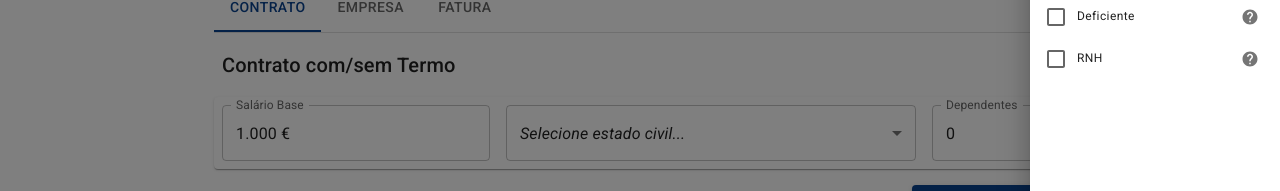
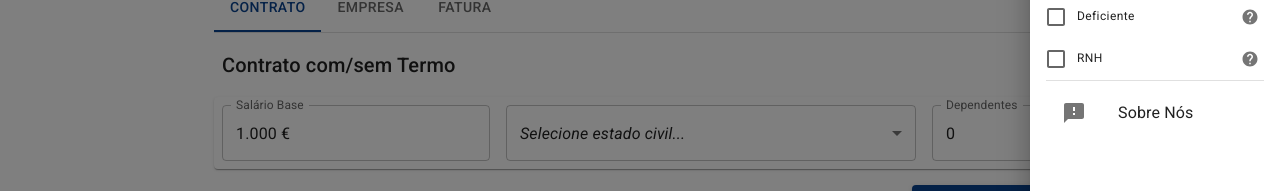
Before and after one commit to edgarmesquita/salary-calculator.github.io, a Next.js app: page / in a window 1280 px wide. Both pictures are taken after a click on the button "OPÇÕES". Shown: the part 152-343 px from the top of the page. Built offline with nearby package versions, Linux system fonts and the light colour scheme.

Commit message:
about us dialog

```diff
--- /dev/null
+++ b/src/components/AboutUsDialog.tsx
@@ -0,0 +1,45 @@
+import * as React from 'react';
+import Button from '@mui/material/Button';
+import Dialog from '@mui/material/Dialog';
+import DialogActions from '@mui/material/DialogActions';
+import DialogContent from '@mui/material/DialogContent';
+import DialogContentText from '@mui/material/DialogContentText';
+import DialogTitle from '@mui/material/DialogTitle';
+import { Box, Link } from '@mui/material';
+import Image from 'next/image';
+
+export interface IAboutUsDialogProps {
+  open: boolean;
+  onClose: () => void;
+}
+
+export default function AboutUsDialog({open, onClose}: IAboutUsDialogProps) {
+
+  return (
+
+    <Dialog maxWidth="sm"
+      open={open}
+      onClose={onClose}
+      aria-labelledby="alert-dialog-title"
+      aria-describedby="alert-dialog-description"
+    >
+      <DialogTitle id="alert-dialog-title">
+        Sobre Nós
+      </DialogTitle>
+      <DialogContent>
+        <Box display="flex" alignItems="center" justifyContent="center">
+          <Image src="/logo.png" alt="eQuantic Tech" width={300} height={260} />
+        </Box>
+        <DialogContentText id="alert-dialog-description">
+          Esta ferramenta foi desenvolvida por <Link href="https://equantic.tech" target='_blank'>eQuantic Tech</Link>.
+        </DialogContentText>
+      </DialogContent>
+      <DialogActions>
+        <Button onClick={onClose} autoFocus>
+          OK
+        </Button>
+      </DialogActions>
+    </Dialog>
+
+  );
+}
--- a/src/pages/index.tsx
+++ b/src/pages/index.tsx
@@ -4,7 +4,7 @@ import {
   Alert,
   AppBar,
   Box, Button, Card, Checkbox, Container, Dialog, DialogActions, DialogContent,
-  DialogTitle, Divider, FormControl, FormControlLabel, FormGroup, IconButton, InputAdornment, Link, ListSubheader, MenuItem, Select,
+  DialogTitle, Divider, FormControl, FormControlLabel, FormGroup, IconButton, InputAdornment, Link, List, ListItem, ListItemButton, ListItemIcon, ListItemText, ListSubheader, MenuItem, Select,
   SelectChangeEvent, Stack, SwipeableDrawer, Tab, Tabs, TextField, Toolbar, Tooltip, Typography
 } from '@mui/material'
 import Grid from '@mui/material/Unstable_Grid2';
@@ -12,6 +12,7 @@ import React, { ReactNode } from 'react';
 import DeleteIcon from '@mui/icons-material/Delete';
 import HelpIcon from '@mui/icons-material/Help';
 import AddIcon from '@mui/icons-material/Add';
+import FeedbackIcon from '@mui/icons-material/Feedback';
 import { getEchelon, getIrsDeductionAmount, getScale } from '@/funcs/irs';
 import { formatCurrency, generateRandomIntegerInRange } from '@/funcs';
 import { getAllowanceGroup, getAllowanceItem, getAllowances, getDefaultQuantityByUnit, getUnitDescription } from '@/funcs/allowance';
@@ -23,6 +24,7 @@ import { RootState } from '@/store';
 import { addAllowanceItem, removeAllowanceItemByIndex, updateAllowanceItemByIndex } from '@/store/allowance/slice';
 import { AllowanceItemState } from '@/store/allowance/types';
 import { event } from '@/funcs/gtag';
+import AboutUsDialog from '@/components/AboutUsDialog';
 
 interface StateCustomAllowance {
   customAllowanceName: string;
@@ -75,7 +77,7 @@ function a11yProps(index: number) {
   };
 }
 
-const getEmptyCustomAllowance = () : StateCustomAllowance => {
+const getEmptyCustomAllowance = (): StateCustomAllowance => {
   return {
     customAllowanceName: '',
     customAllowanceValue: 0,
@@ -116,6 +118,7 @@ export default function HomePage() {
   const [open, setOpen] = React.useState(false);
   const [tab, setTab] = React.useState(0);
   const [drawer, setDrawer] = React.useState(false);
+  const [aboutDialog, setAboutDialog] = React.useState(false);
 
   const handleTabChange = (event: React.SyntheticEvent, newValue: number) => {
     setTab(newValue);
@@ -131,14 +134,14 @@ export default function HomePage() {
   const handleChange = (prop: keyof State, label?: string) => (e: React.ChangeEvent<HTMLInputElement>) => {
     const value = e.target.value;
     setValue(prop, value);
-    event({action: 'change', category: prop, label: label || value, value: 0});
+    event({ action: 'change', category: prop, label: label || value, value: 0 });
   };
 
   const handleNumberChange = (prop: keyof State, label: string, parse: (value: string) => number) => (e: React.ChangeEvent<HTMLInputElement>) => {
     let value = parse(e.target.value);
     if (value < 0) value = 0;
     setValue(prop, value);
-    event({action: 'change', category: prop, label, value });
+    event({ action: 'change', category: prop, label, value });
   };
 
   const handleAllowanceItemChange = (index: number, prop: keyof AllowanceItemState, parse: (value: string) => number) => (event: React.ChangeEvent<HTMLInputElement>) => {
@@ -154,7 +157,7 @@ export default function HomePage() {
     const value = e.target.value.toString();
     const parsedValue = isNumber ? parseInt(value) : value;
     setValue(prop, parsedValue);
-    event({action: 'select', category: prop, label: getLabel(parsedValue), value: isNumber ? parsedValue as number : 0});
+    event({ action: 'select', category: prop, label: getLabel(parsedValue), value: isNumber ? parsedValue as number : 0 });
   }
 
   const handleAllowanceAddClick = (event: React.MouseEvent) => {
@@ -379,6 +382,20 @@ export default function HomePage() {
               labelPlacement="end"
             />
           </FormGroup>
+
+          <Divider />
+          <List>
+
+            <ListItem disablePadding>
+              <ListItemButton onClick={() => setAboutDialog(true)}>
+                <ListItemIcon>
+                  <FeedbackIcon />
+                </ListItemIcon>
+                <ListItemText primary={"Sobre Nós"} />
+              </ListItemButton>
+            </ListItem>
+
+          </List>
         </Box>
       </SwipeableDrawer>
       <Container maxWidth="md" sx={{ pt: 3 }}>
@@ -959,6 +976,8 @@ export default function HomePage() {
           </DialogActions>
         </Dialog>
       </Container >
+
+      <AboutUsDialog open={aboutDialog} onClose={() => setAboutDialog(false)} />
     </>
   )
 }
```
